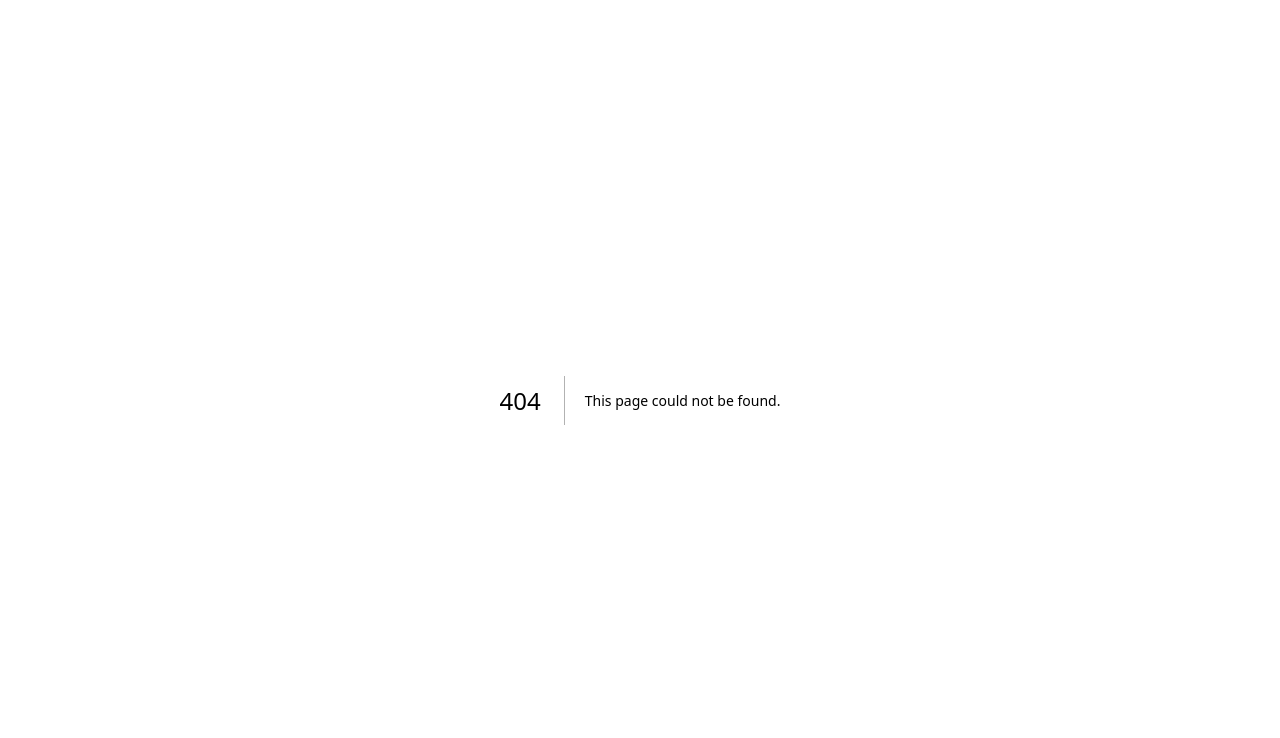
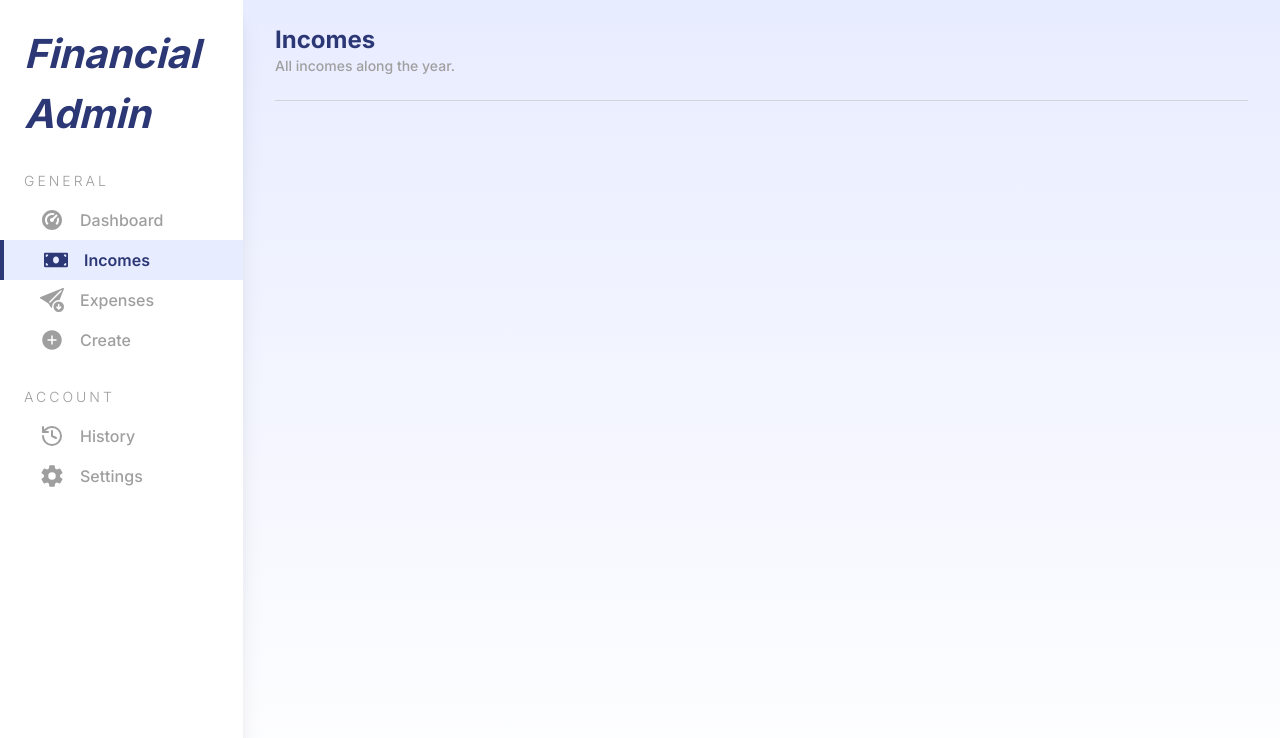
Before and after one commit to emaadev/nextjs-financial-admin, a Next.js app: page /dashboard/incomes in a window 1280 px wide. Before the commit this address had no page. Shown: the top 738 px of the page. Built offline with nearby package versions, Linux system fonts and the light colour scheme.

Commit message:
New Files: Created the Loading component. Created the Settings, Incomes, Expenses y Edit pages. Reviewing an error that changed the type of the number y in the reduce function in the dashboard home.

```diff
--- a/app/dashboard/create/page.tsx
+++ b/app/dashboard/create/page.tsx
@@ -47,7 +47,7 @@ export default function CreatePage() {
         subtitle={"Select the type of the entry and create it."}
       />
 
-      <form className="dashboard-form" onSubmit={handleSubmit}>
+      <form className="entry-form" onSubmit={handleSubmit}>
         {/* Entry Type of the Amount */}
         <div className="form-group">
           <label htmlFor="type">Type</label>
--- /dev/null
+++ b/app/dashboard/expenses/page.tsx
@@ -0,0 +1,12 @@
+import { PageHeader } from "@/components";
+
+export default function ExpensesPage() {
+  return (
+    <section className="expenses-page">
+      <PageHeader
+        title={"Expenses"}
+        subtitle={"All expenses along the year."}
+      />
+    </section>
+  );
+}
--- a/app/dashboard/history/edit/[id]/page.tsx
+++ b/app/dashboard/history/edit/[id]/page.tsx
@@ -1,3 +1,140 @@
+"use client";
+import { useEffect, useState } from "react";
+import { useRouter, useParams } from "next/navigation";
+import { PageHeader } from "@/components";
+import { entryTypes } from "@/app/constants/data";
+import { IoMdAddCircleOutline, IoMdSave } from "react-icons/io";
+import { ImExit } from "react-icons/im";
+import Loading from "@/components/shared/Loading";
+
+interface Entry {
+  id: string;
+  entryType: string;
+  amount: number;
+  date: string;
+  comments: string;
+}
+
 export default function EditPage() {
-  return <div>page</div>;
+  const router = useRouter();
+  const { id } = useParams();
+  const [entry, setEntry] = useState<Entry | null>(null);
+
+  useEffect(() => {
+    const entries = JSON.parse(localStorage.getItem("entries") || "[]");
+    const entryToEdit = entries.find((entry: Entry) => entry.id === id);
+    setEntry(entryToEdit);
+  }, [id]);
+
+  const handleSubmit = (e: React.FormEvent) => {
+    e.preventDefault();
+    if (!entry) return;
+
+    const updatedEntries = JSON.parse(
+      localStorage.getItem("entries") || "[]"
+    ).map((e: Entry) => (e.id === id ? entry : e));
+    localStorage.setItem("entries", JSON.stringify(updatedEntries));
+    router.push("/dashboard/home");
+  };
+
+  const handleInputChange = (
+    e: React.ChangeEvent<HTMLInputElement | HTMLTextAreaElement>
+  ) => {
+    const { name, value } = e.target;
+    setEntry((prevEntry) =>
+      prevEntry ? { ...prevEntry, [name]: value } : null
+    );
+  };
+
+  if (!entry) return <Loading />;
+
+  return (
+    <section className="edit-page">
+      <PageHeader
+        title={"Edit Movement"}
+        subtitle={"Edit the entry selected."}
+      />
+
+      <form className="entry-form" onSubmit={handleSubmit}>
+        {/* Entry Type of the Amount */}
+        <div className="form-group">
+          <label htmlFor="type">Type</label>
+
+          <div id="type" className="type-selector">
+            {entryTypes.map((item) => (
+              <button
+                key={item.value}
+                className={entry.entryType === item.value ? "active" : ""}
+                onClick={(e) => {
+                  e.preventDefault();
+                  setEntry((prevEntry) =>
+                    prevEntry ? { ...prevEntry, entryType: item.value } : null
+                  );
+                }}
+              >
+                {item.label}
+              </button>
+            ))}
+          </div>
+        </div>
+
+        {/* Inserted Amount */}
+        <div className="form-group">
+          <label htmlFor="amount">Amount ($ ARS / USD)</label>
+
+          <input
+            type="number"
+            className="form-control"
+            id="amount"
+            name="amount"
+            placeholder="20000"
+            value={entry.amount}
+            onChange={handleInputChange}
+          />
+        </div>
+
+        {/* Date of creation */}
+        <div className="form-group">
+          <label htmlFor="date">Date</label>
+
+          <input
+            type="datetime-local"
+            id="date"
+            name="date"
+            value={entry.date}
+            onChange={handleInputChange}
+          />
+        </div>
+
+        {/* Description of the inserted amount */}
+        <div className="form-group">
+          <label htmlFor="comments">Comments</label>
+
+          <textarea
+            id="comments"
+            name="comments"
+            placeholder="Insert a description of the entry"
+            value={entry.comments}
+            onChange={handleInputChange}
+          />
+        </div>
+
+        <div className="flex justify-start items-center gap-4">
+          <button type="submit" className="submit-button">
+            <span>Save</span>
+            <IoMdSave />
+          </button>
+
+          <button
+            type="button"
+            className="cancel-button"
+            onClick={() => router.push("dashboard/history")}
+          >
+            Cancel
+            <ImExit />
+          </button>
+        </div>
+      </form>
+    </section>
+  );
 }
--- a/app/dashboard/history/page.tsx
+++ b/app/dashboard/history/page.tsx
@@ -112,7 +112,7 @@ export default function HistoryPage() {
                 <td>{entry.comments}</td>
 
                 <td className="edit-buttons">
-                  <Link href={`/edit/${entry.id}`} className="edit">
+                  <Link href={`history/edit/${entry.id}`} className="edit">
                     <FaRegEdit />
                   </Link>
 
--- a/app/dashboard/home/page.tsx
+++ b/app/dashboard/home/page.tsx
@@ -79,19 +79,20 @@ export default function DashboardPage() {
 
     const totalIncomes = filteredEntries
       .filter((entry) => entry.entryType === "income")
-      .reduce((acc, entry) => acc + entry.amount, 0);
+      .reduce((acc, entry) => acc + Number(entry.amount), 0);
 
     const totalExpenses = filteredEntries
       .filter((entry) => entry.entryType === "expense")
-      .reduce((acc, entry) => acc + entry.amount, 0);
+      .reduce((acc, entry) => acc + Number(entry.amount), 0);
 
     const totalSavings = filteredEntries
       .filter((entry) => entry.entryType === "saving")
-      .reduce((acc, entry) => acc + entry.amount, 0);
+      .reduce((acc, entry) => acc + Number(entry.amount), 0);
 
     const totalInvestments = filteredEntries
       .filter((entry) => entry.entryType === "investment")
-      .reduce((acc, entry) => acc + entry.amount, 0);
+      .reduce((acc, entry) => acc + Number(entry.amount), 0);
+
 
     setIncomes(totalIncomes);
     setExpenses(totalExpenses);
--- /dev/null
+++ b/app/dashboard/incomes/page.tsx
@@ -0,0 +1,9 @@
+import { PageHeader } from "@/components";
+
+export default function IncomesPage() {
+  return (
+    <section className="incomes-page">
+      <PageHeader title={"Incomes"} subtitle={"All incomes along the year."} />
+    </section>
+  );
+}
--- /dev/null
+++ b/app/dashboard/settings/page.tsx
@@ -0,0 +1,12 @@
+import { PageHeader } from "@/components";
+
+export default function SettingsPage() {
+  return (
+    <section className="settings-page">
+      <PageHeader
+        title={"Settings"}
+        subtitle={"Change the config of your account."}
+      />
+    </section>
+  );
+}
--- a/app/globals.css
+++ b/app/globals.css
@@ -253,47 +253,55 @@ body,
   @apply flex items-center justify-center flex-wrap w-full gap-4 px-8;
 }
 
-.dashboard-form {
-  @apply flex flex-col items-center justify-center gap-4 mt-6;
+.entry-form {
+  @apply flex flex-col items-start justify-center gap-4 mt-6;
 }
 
-.dashboard-form .form-group {
+.entry-form .form-group {
   @apply flex flex-col items-start justify-start gap-1 w-full;
 }
 
-.dashboard-form .form-group label {
+.entry-form .form-group label {
   @apply text-lg font-semibold text-[var(--primary-color)];
 }
 
-.dashboard-form .form-group .type-selector {
+.entry-form .form-group .type-selector {
   @apply p-1 rounded-lg bg-white flex justify-start items-center gap-2 shadow-md;
 }
 
-.dashboard-form .form-group .type-selector button {
+.entry-form .form-group .type-selector button {
   @apply px-4 py-1 rounded-lg bg-transparent text-[var(--auxiliary-color)] transition-all;
 }
 
-.dashboard-form .form-group .type-selector button:hover {
+.entry-form .form-group .type-selector button:hover {
   @apply bg-[var(--auxiliary-color)] text-white;
 }
 
-.dashboard-form .form-group .type-selector button.active {
+.entry-form .form-group .type-selector button.active {
   @apply px-4 py-1 rounded-lg bg-[var(--secondary-color)] text-[var(--primary-color)];
 }
 
-.dashboard-form .form-group input, .dashboard-form .form-group textarea {
+.entry-form .form-group input, .entry-form .form-group textarea {
   @apply px-4 py-2 text-left rounded-lg bg-white shadow-md text-[var(--primary-color)] w-full;
 }
 
-.dashboard-form .submit-button {
+.entry-form .submit-button {
   @apply flex justify-center items-center gap-2 px-4 py-2 font-medium rounded-lg bg-[var(--primary-color)] text-white transition-all
 }
 
-.dashboard-form .submit-button svg {
+.entry-form .submit-button svg {
   @apply w-4 h-4;
 }
 
-.dashboard-form .submit-button:hover {
+.entry-form .submit-button:hover {
+  @apply opacity-75
+}
+
+.entry-form .cancel-button {
+  @apply flex justify-center items-center gap-2 px-4 py-2 font-medium rounded-lg bg-red-600 text-white transition-all
+}
+
+.entry-form .cancel-button:hover {
   @apply opacity-75
 }
 
@@ -385,3 +393,23 @@ body,
 .history-page .filters-container .date-container {
   @apply text-4xl text-[var(--primary-color)] font-bold;
 }
+
+/* Incomes Page */
+.incomes-page {
+  @apply flex items-center justify-center flex-wrap w-full gap-4 px-8;
+}
+
+/* Expenses Page */
+.expenses-page {
+  @apply flex items-center justify-center flex-wrap w-full gap-4 px-8;
+}
+
+/* Edit Page */
+.edit-page {
+  @apply flex items-center justify-center flex-wrap w-full gap-4 px-8;
+}
+
+/* Settings Page */
+.settings-page {
+  @apply flex items-center justify-center flex-wrap w-full gap-4 px-8;
+}
--- /dev/null
+++ b/components/shared/Loading.tsx
@@ -0,0 +1,46 @@
+const Loading = () => {
+  return (
+    <>
+      <div role="status">
+        <svg
+          aria-hidden="true"
+          className="w-8 h-8 text-gray-200 animate-spin dark:text-gray-600 fill-blue-600"
+          viewBox="0 0 100 101"
+          fill="none"
+          xmlns="http://www.w3.org/2000/svg"
+        >
+          <path
+            d="M100 50.5908C100 78.2051 77.6142 100.591 50 100.591C22.3858 100.591 0 78.2051 0 50.5908C0 22.9766 22.3858 0.59082 50 0.59082C77.6142 0.59082 100 22.9766 100 50.5908ZM9.08144 50.5908C9.08144 73.1895 27.4013 91.5094 50 91.5094C72.5987 91.5094 90.9186 73.1895 90.9186 50.5908C90.9186 27.9921 72.5987 9.67226 50 9.67226C27.4013 9.67226 9.08144 27.9921 9.08144 50.5908Z"
+            fill="currentColor"
+          />
+          <path
+            d="M93.9676 39.0409C96.393 38.4038 97.8624 35.9116 97.0079 33.5539C95.2932 28.8227 92.871 24.3692 89.8167 20.348C85.8452 15.1192 80.8826 10.7238 75.2124 7.41289C69.5422 4.10194 63.2754 1.94025 56.7698 1.05124C51.7666 0.367541 46.6976 0.446843 41.7345 1.27873C39.2613 1.69328 37.813 4.19778 38.4501 6.62326C39.0873 9.04874 41.5694 10.4717 44.0505 10.1071C47.8511 9.54855 51.7191 9.52689 55.5402 10.0491C60.8642 10.7766 65.9928 12.5457 70.6331 15.2552C75.2735 17.9648 79.3347 21.5619 82.5849 25.841C84.9175 28.9121 86.7997 32.2913 88.1811 35.8758C89.083 38.2158 91.5421 39.6781 93.9676 39.0409Z"
+            fill="currentFill"
+          />
+        </svg>
+        <span className="sr-only">Loading...</span>
+      </div>
+      <div role="status">
+        <svg
+          aria-hidden="true"
+          className="w-8 h-8 text-gray-200 animate-spin dark:text-gray-600 fill-blue-600"
+          viewBox="0 0 100 101"
+          fill="none"
+          xmlns="http://www.w3.org/2000/svg"
+        >
+          <path
+            d="M100 50.5908C100 78.2051 77.6142 100.591 50 100.591C22.3858 100.591 0 78.2051 0 50.5908C0 22.9766 22.3858 0.59082 50 0.59082C77.6142 0.59082 100 22.9766 100 50.5908ZM9.08144 50.5908C9.08144 73.1895 27.4013 91.5094 50 91.5094C72.5987 91.5094 90.9186 73.1895 90.9186 50.5908C90.9186 27.9921 72.5987 9.67226 50 9.67226C27.4013 9.67226 9.08144 27.9921 9.08144 50.5908Z"
+            fill="currentColor"
+          />
+          <path
+            d="M93.9676 39.0409C96.393 38.4038 97.8624 35.9116 97.0079 33.5539C95.2932 28.8227 92.871 24.3692 89.8167 20.348C85.8452 15.1192 80.8826 10.7238 75.2124 7.41289C69.5422 4.10194 63.2754 1.94025 56.7698 1.05124C51.7666 0.367541 46.6976 0.446843 41.7345 1.27873C39.2613 1.69328 37.813 4.19778 38.4501 6.62326C39.0873 9.04874 41.5694 10.4717 44.0505 10.1071C47.8511 9.54855 51.7191 9.52689 55.5402 10.0491C60.8642 10.7766 65.9928 12.5457 70.6331 15.2552C75.2735 17.9648 79.3347 21.5619 82.5849 25.841C84.9175 28.9121 86.7997 32.2913 88.1811 35.8758C89.083 38.2158 91.5421 39.6781 93.9676 39.0409Z"
+            fill="currentFill"
+          />
+        </svg>
+        <span className="sr-only">Loading...</span>
+      </div>
+    </>
+  );
+};
+
+export default Loading;
```
